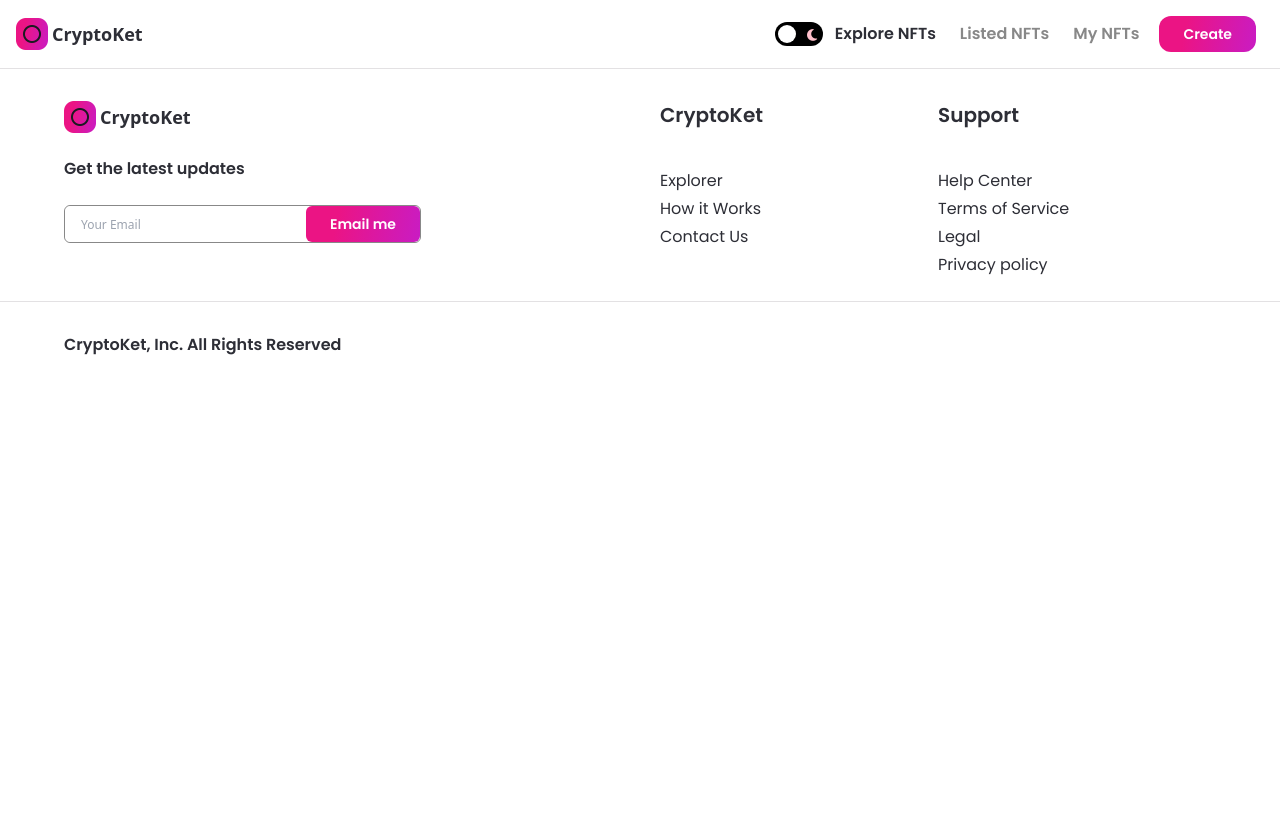
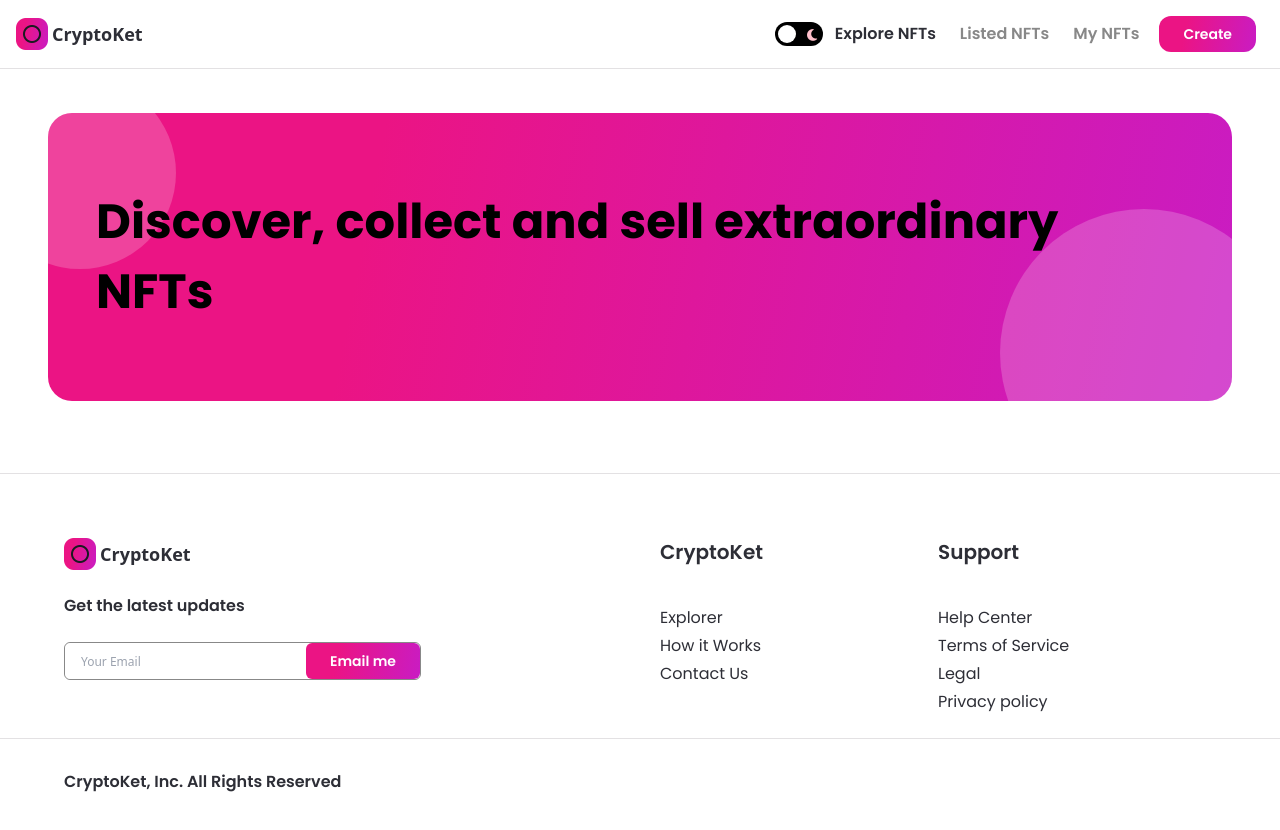
Before and after one commit to florent-uzio/nft-js-mastery, a Next.js app: page / in a window 1280 px wide. Shown: the top 830 px of the page. Before the commit the page ends 800 px from the top, so only its background shows below. Built offline with nearby package versions, Linux system fonts and the light colour scheme.

Commit message:
banner done

```diff
--- /dev/null
+++ b/components/banner/banner.tsx
@@ -0,0 +1,29 @@
+import classNames from 'classnames';
+import { HTMLAttributes } from 'react';
+
+type BannerProps = HTMLAttributes<HTMLDivElement> & {
+  name: string;
+  textStyles?: string;
+};
+
+export const Banner = ({ name, className, textStyles }: BannerProps) => {
+  return (
+    <div
+      className={classNames(
+        'relative w-full flex items-center z-0 overflow-hidden nft-gradient',
+        className
+      )}
+    >
+      <p
+        className={classNames(
+          'font-bold text-5xl font-poppins leading-70',
+          textStyles
+        )}
+      >
+        {name}
+      </p>
+      <div className="absolute w-48 h-48 sm:w-32 sm:h-32 rounded-full white-bg -top-9 -left-16 -z-5" />
+      <div className="absolute w-72 h-72 sm:w-56 sm:h-56 rounded-full white-bg -bottom-24 -right-14 -z-5" />
+    </div>
+  );
+};
--- /dev/null
+++ b/components/banner/index.ts
@@ -0,0 +1 @@
+export * from './banner';
--- a/components/index.ts
+++ b/components/index.ts
@@ -1,2 +1,3 @@
+export * from './banner';
 export * from './footer';
 export * from './navbar';
--- a/pages/_app.tsx
+++ b/pages/_app.tsx
@@ -9,7 +9,9 @@
     <ThemeProvider attribute="class">
       <div className="dark:bg-nft-dark bg-white min-h-screen">
         <Navbar />
-        <Component {...pageProps} />
+        <div className="pt-65">
+          <Component {...pageProps} />
+        </div>
         <Footer />
       </div>
       <Script
--- a/pages/index.tsx
+++ b/pages/index.tsx
@@ -1,9 +1,16 @@
 import type { NextPage } from 'next';
+import { Banner } from '../components';
 
 const Home: NextPage = () => {
   return (
-    <div>
-      <h1 className="text-3xl font-bold underline">Hello world!</h1>
+    <div className="flex justify-center sm:px-4 p-12">
+      <div className="w-full minmd:w-4/5">
+        <Banner
+          name="Discover, collect and sell extraordinary NFTs"
+          className="justify-start mb-6 h-72 sm:h-60 p-12 xs:p-4 xs:h-44 rounded-3xl"
+          textStyles="md:text-4xl sm:text-2xl xs:text-xl text-left"
+        />
+      </div>
     </div>
   );
 };
```
